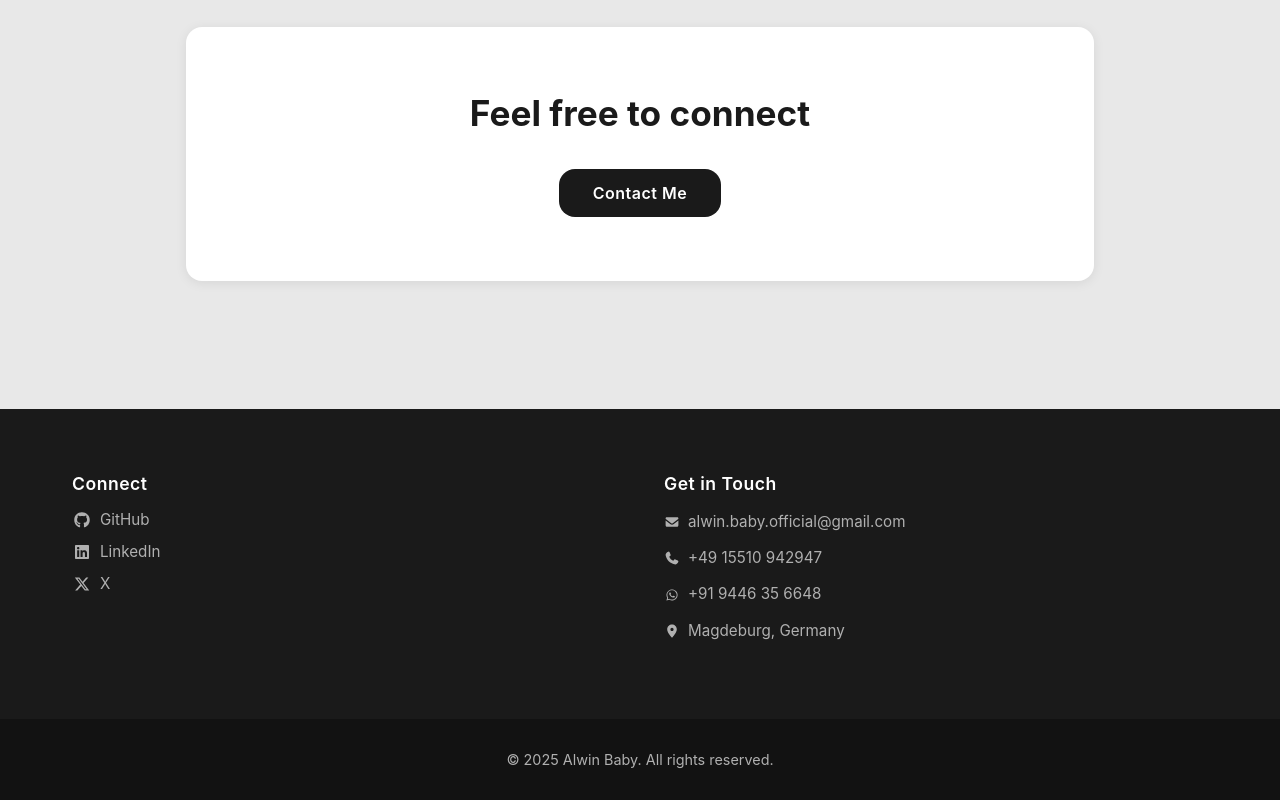
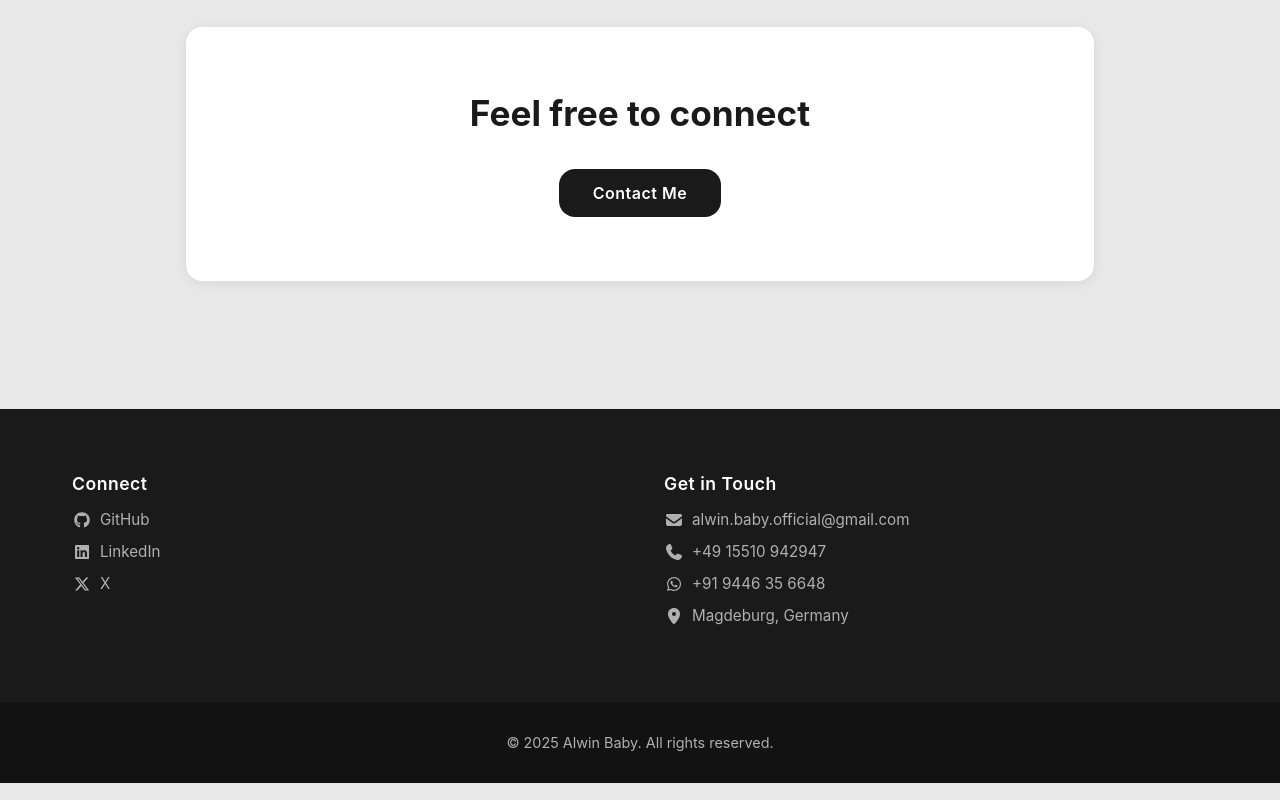
Before and after one commit to alwin-baby0/my-website, a Next.js app: page / in a window 1280 px wide. Shown: the part 1674-2474 px from the top of the page. Built offline with nearby package versions, Linux system fonts and the light colour scheme.

Commit message:
footer changes

```diff
--- a/src/app/about/page.module.css
+++ b/src/app/about/page.module.css
@@ -88,7 +88,6 @@
   width: 100%;
   max-width: 400px;
   border-radius: var(--border-radius);
-  box-shadow: 0 8px 24px rgba(0, 0, 0, 0.12);
   object-fit: cover;
   aspect-ratio: 1;
 }
@@ -142,6 +141,7 @@
 
   .personalImage {
     order: -1;
+    display: none;
   }
 
   .personalInfo h1 {
--- a/src/app/about/page.tsx
+++ b/src/app/about/page.tsx
@@ -77,7 +77,7 @@ export default function About() {
               </div>
             </div>
             <div className={styles.personalImage}>
-              <img src="/profile.png" alt="Alwin Baby" />
+              <img src="/favcicon/android-chrome-512x512.png" alt="Alwin Baby" />
             </div>
           </div>
         </section>
--- a/src/app/components/Footer.module.css
+++ b/src/app/components/Footer.module.css
@@ -48,24 +48,8 @@
   color: var(--foreground);
 }
 
-.contactInfo {
-  color: #b0b0b0;
-  font-size: 0.95rem;
-  margin-bottom: 0.75rem;
-  line-height: 1.6;
-  display: flex;
-  align-items: center;
-  gap: 0.5rem;
-}
-
-.contactInfo svg {
+.link svg {
   flex-shrink: 0;
-}
-
-.contactList {
-  display: flex;
-  flex-direction: column;
-  gap: 0;
 }
 
 .socialLink {
--- a/src/app/components/Footer.tsx
+++ b/src/app/components/Footer.tsx
@@ -50,24 +50,48 @@ export default function Footer() {
 
         <div className={styles.footerSection}>
           <h3>Get in Touch</h3>
-          <div className={styles.contactList}>
-            <p className={styles.contactInfo}>
-              <EnvelopeIcon size={16} color="currentColor" />
-              <a href="mailto:alwin.baby.official@gmail.com" className={styles.link}>alwin.baby.official@gmail.com</a>
-            </p>
-            <p className={styles.contactInfo}>
-              <PhoneIcon size={16} color="currentColor" />
-              <a href="tel:+491551094294" className={styles.link}>+49 15510 942947</a>
-            </p>
-            <p className={styles.contactInfo}>
-              <WhatsappIcon size={16} color="currentColor" />
-              <a href="https://wa.me/919446356648" target="_blank" rel="noopener noreferrer" className={styles.link}>+91 9446 35 6648</a>
-            </p>
-            <p className={styles.contactInfo}>
-              <LocationIcon size={16} color="currentColor" />
-              <a href="https://maps.google.com/?q=17+Wedringerstraße+39124+Magdeburg+Germany" target="_blank" rel="noopener noreferrer" className={styles.link}>Magdeburg, Germany</a>
-            </p>
-          </div>
+          <ul className={styles.linkList}>
+            <li>
+              <a
+                href="mailto:alwin.baby.official@gmail.com"
+                className={styles.socialLink}
+              >
+                <EnvelopeIcon size={20} color="currentColor" />
+                <span>alwin.baby.official@gmail.com</span>
+              </a>
+            </li>
+            <li>
+              <a
+                href="tel:+491551094294"
+                className={styles.socialLink}
+              >
+                <PhoneIcon size={20} color="currentColor" />
+                <span>+49 15510 942947</span>
+              </a>
+            </li>
+            <li>
+              <a
+                href="https://wa.me/919446356648"
+                target="_blank"
+                rel="noopener noreferrer"
+                className={styles.socialLink}
+              >
+                <WhatsappIcon size={20} color="currentColor" />
+                <span>+91 9446 35 6648</span>
+              </a>
+            </li>
+            <li>
+              <a
+                href="https://maps.google.com/?q=17+Wedringerstraße+39124+Magdeburg+Germany"
+                target="_blank"
+                rel="noopener noreferrer"
+                className={styles.socialLink}
+              >
+                <LocationIcon size={20} color="currentColor" />
+                <span>Magdeburg, Germany</span>
+              </a>
+            </li>
+          </ul>
         </div>
       </div>
 
--- a/src/app/home/components/HeroSection.tsx
+++ b/src/app/home/components/HeroSection.tsx
@@ -9,10 +9,10 @@ export default function HeroSection() {
   return (
     <section className={styles.hero}>
       <div className={styles.heroContent}>
-        <div className={styles.profileImage}>
+        {/* <div className={styles.profileImage}>
           <img src="/profile.png" alt="Profile" />
-        </div>
-        <p className={styles.name}>Alwin Baby</p>
+        </div> */}
+        {/* <p className={styles.name}>Alwin Baby</p> */}
         <h1 className={styles.heading}>
           Building digital experiences<br />
           that matter.
```
